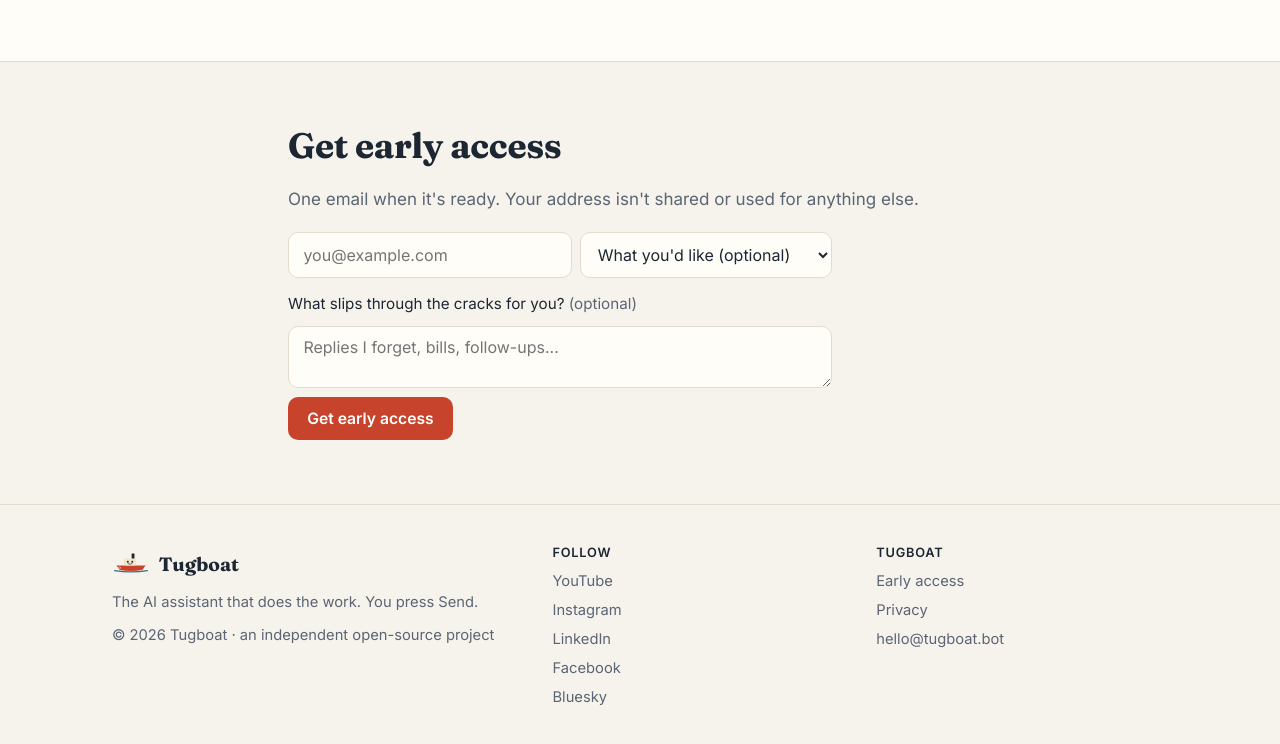
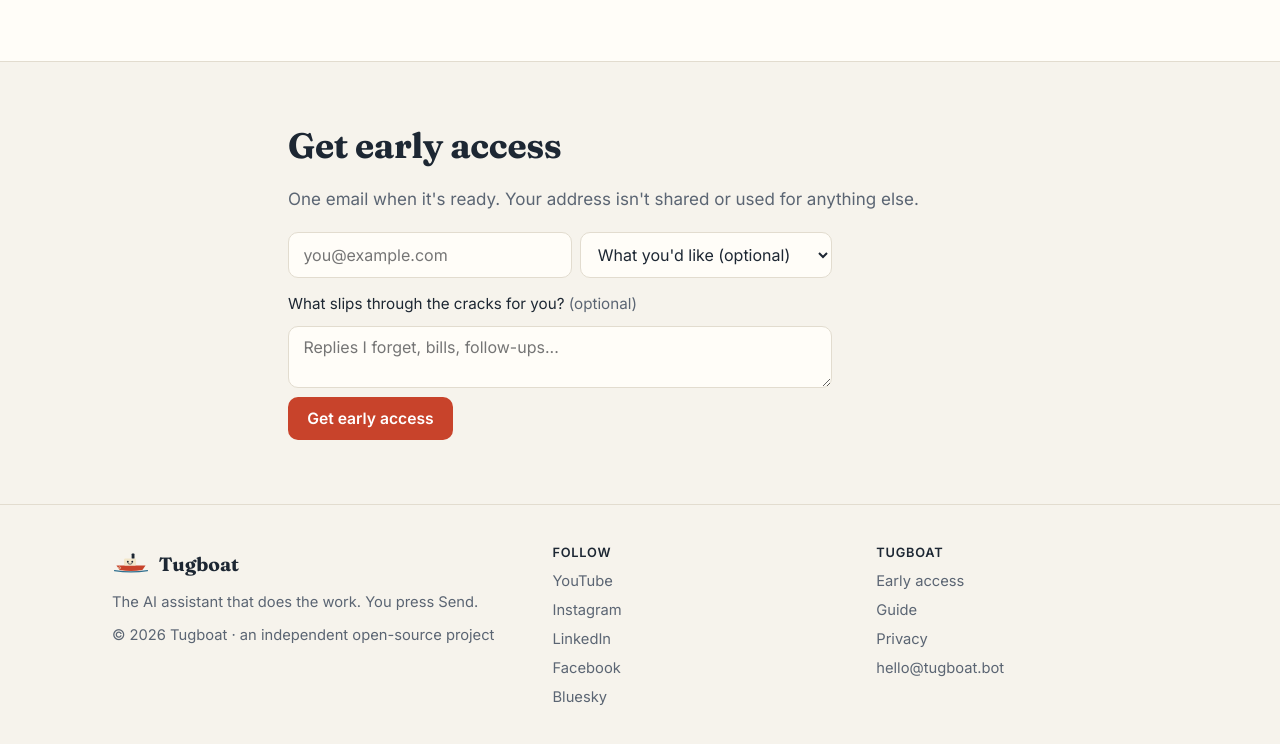
Before and after one commit to tugboatdotbot/tugboat.bot, a plain HTML site: page index.html in a window 1280 px wide. Shown: the part 4717-5461 px from the top of the page. Drawn offline with Linux system fonts and the light colour scheme.

Commit message:
Footer link to the guide; robots.txt lists the guide's sitemap
Co-Authored-By: Claude Opus 5.5 <noreply@anthropic.com>

```diff
--- a/index.html
+++ b/index.html
@@ -452,6 +452,7 @@ footer .brand { margin-bottom: 0.5rem; }
 			<h3>Tugboat</h3>
 			<ul>
 				<li><a href="#join">Early access</a></li>
+				<li><a href="guide/">Guide</a></li>
 				<li><a href="privacy.html">Privacy</a></li>
 				<li><a href="mailto:hello@tugboat.bot">hello@tugboat.bot</a></li>
 			</ul>
```
Also changed, not shown: robots.txt.
